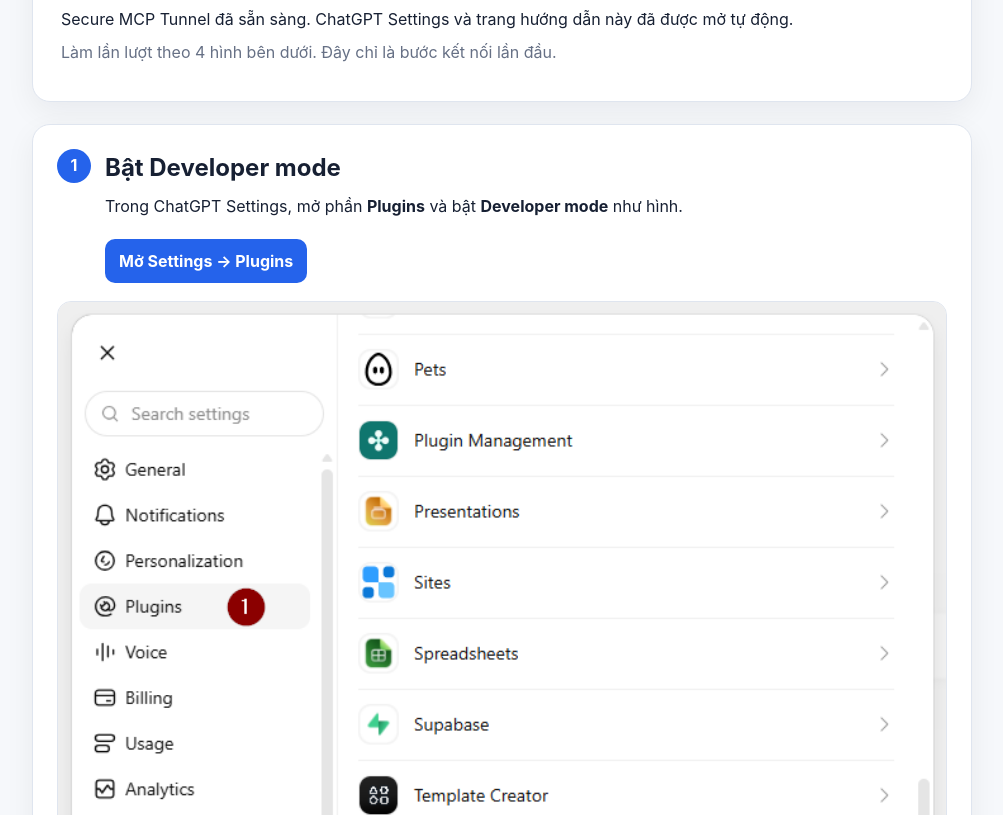
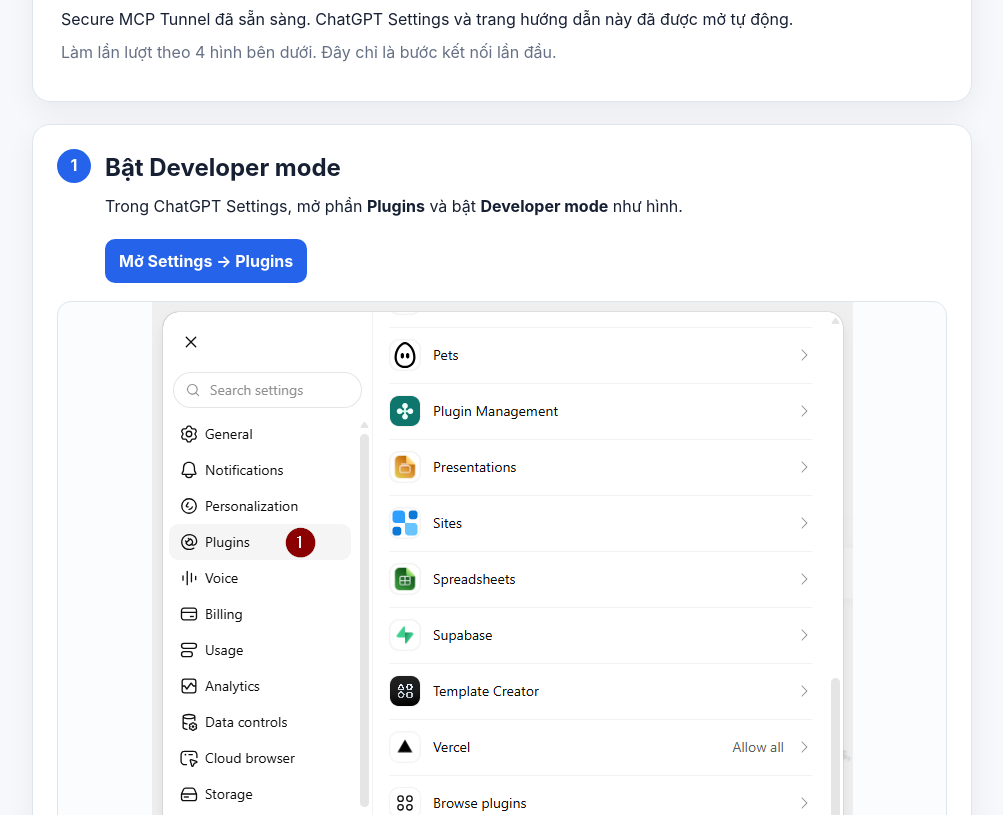
Before and after one commit to thebimhouseinfo-sudo/chatgpt-local-worker, a website: page docs/setup-guide/index.html in a window 1280 px wide. Shown: the part 137-952 px from the top of the page, without its empty margins (138-1141 px from the left). Drawn offline with Linux system fonts and the light colour scheme.

Commit message:
Preserve setup screenshot natural sizes

```diff
--- a/docs/setup-guide/index.html
+++ b/docs/setup-guide/index.html
@@ -68,7 +68,13 @@
       background: #fbfcfe;
       overflow: hidden;
     }
-    .shot img { width: 100%; height: auto; display: block; }
+    .shot img {
+      display: block;
+      width: auto;
+      max-width: 100%;
+      height: auto;
+      margin: 0 auto;
+    }
     .shot .placeholder {
       min-height: 190px;
       display: grid;
```
